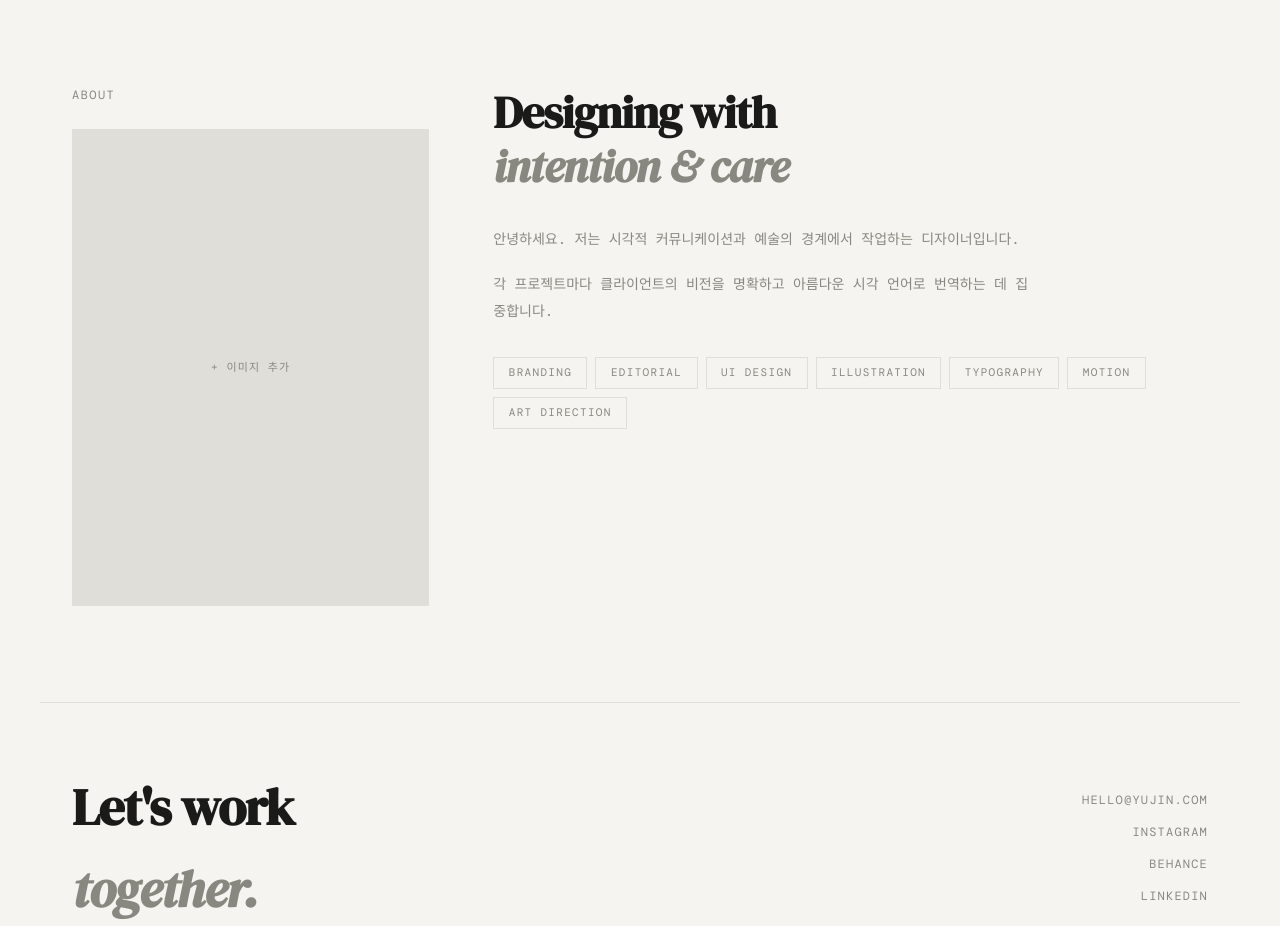
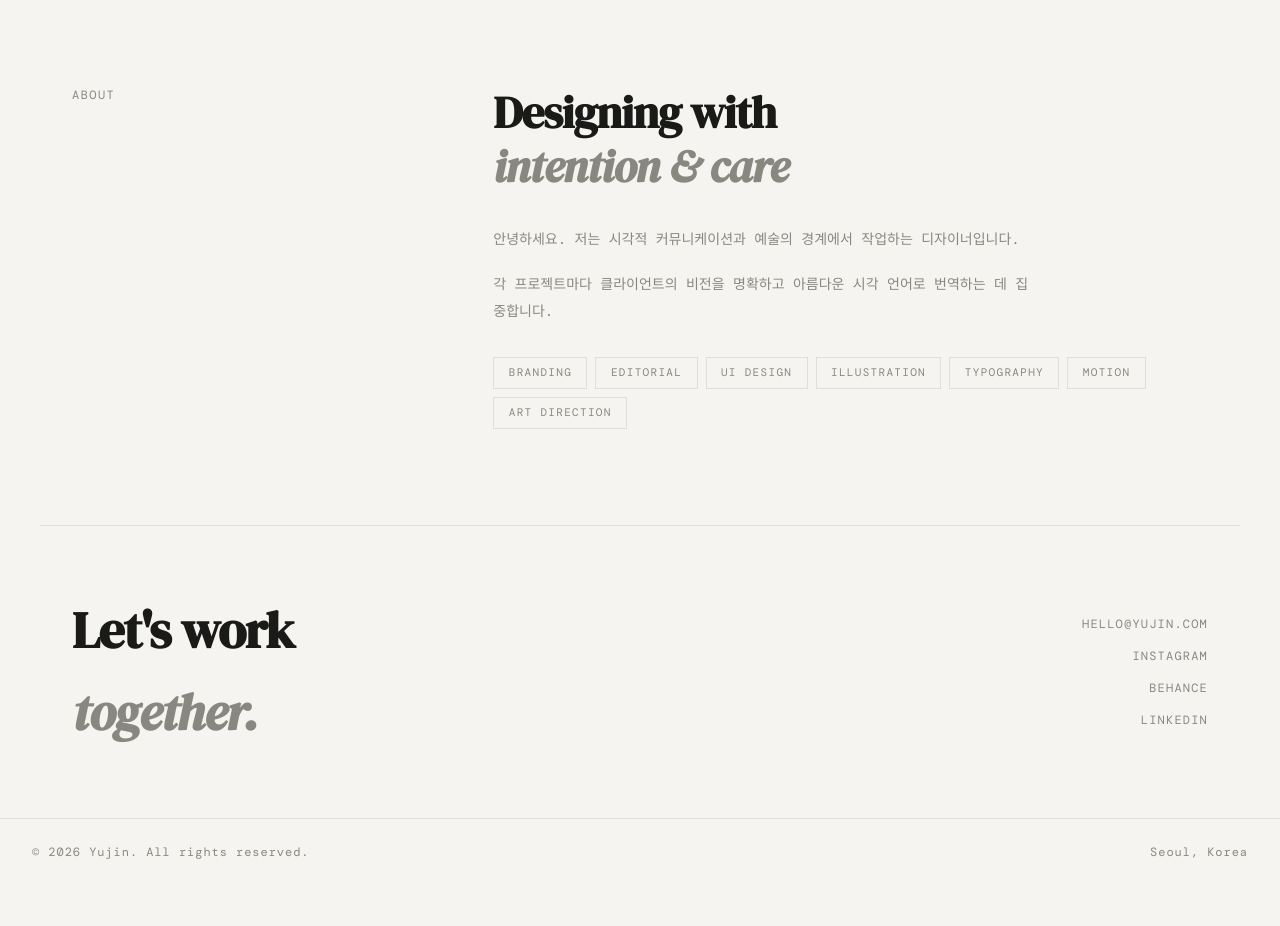
Before and after one commit to rmlrml13/youjin-portfolio, a Next.js app: page / in a window 1280 px wide. Shown: the part 880-1806 px from the top of the page. After the commit the page ends 1766 px from the top, so only its background shows below. Built offline with nearby package versions, Linux system fonts and the light colour scheme; no server answers; the database is empty; a web font is replaced by a local one.

Commit message:
20260228 about 이미지 제거

```diff
--- a/components/About.tsx
+++ b/components/About.tsx
@@ -12,20 +12,7 @@ export default function About({ config }: Props) {
 
       <div className="about-left">
         <div className="about-label">About</div>
-        <div
-          className="about-image-wrap editable-field"
-          data-edit="about_image_url"
-          data-label="About 이미지"
-          data-type="image"
-          title="클릭하여 이미지 변경"
-        >
-          {hasImage
-            ? <img src={config.about_image_url} alt="About" style={{ width:'100%', height:'100%', objectFit:'cover', display:'block' }} />
-            : <div style={{ width:'100%', height:'100%', display:'flex', alignItems:'center', justifyContent:'center' }}>
-                <span style={{ fontSize:'11px', color:'var(--muted)', letterSpacing:'0.1em', textTransform:'uppercase' }}>+ 이미지 추가</span>
-              </div>
-          }
-        </div>
+
       </div>
 
       <div className="about-content">
```
